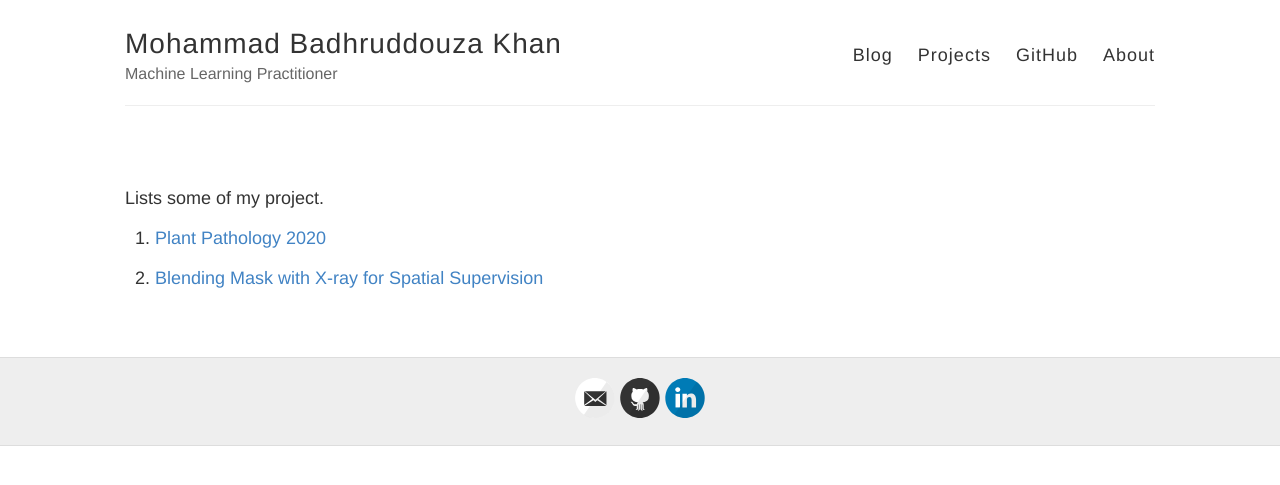
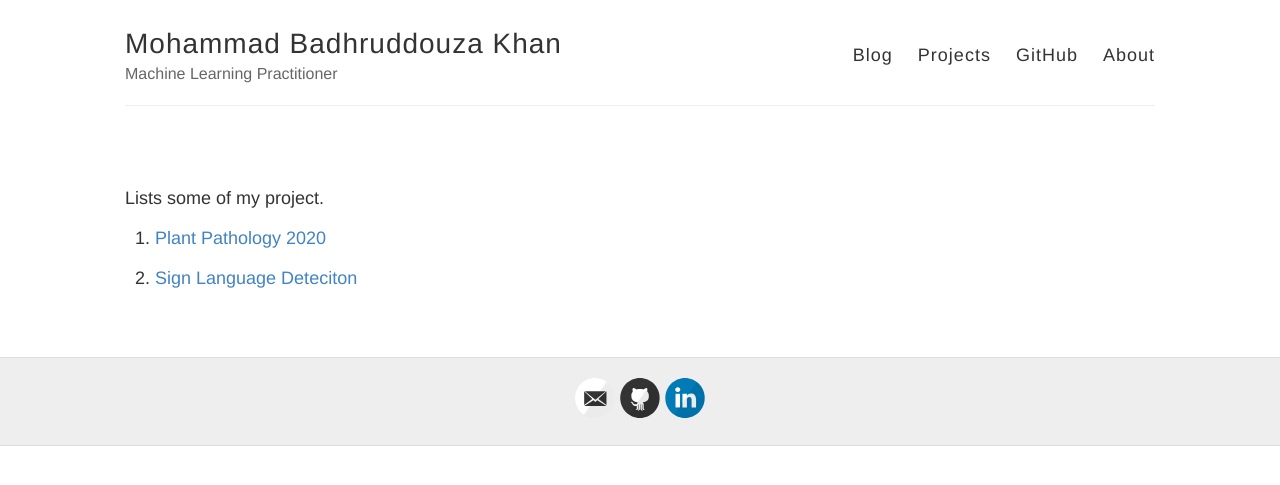
Before and after one commit to kaium123/buffyhridoy.github.io, a Jekyll site: the page built from projects.md, in a window 1280 px wide. Shown: the top 485 px of the page. Built offline with Jekyll 4.4.1, drawn with Linux system fonts in a browser that asks for light colours.

Commit message:
Update projects.md

```diff
--- a/projects.md
+++ b/projects.md
@@ -7,4 +7,4 @@ Lists some of my project.
 
 1. [Plant Pathology 2020](https://github.com/buffyhridoy/plant-pathology-2020)
 
-2. [Blending Mask with X-ray for Spatial Supervision](https://www.kaggle.com/ipythonx/blending-mask-with-x-ray-for-spatial-supervision)
+2. [Sign Language Deteciton](https://github.com/buffyhridoy/Sign-Language-Detection-using-ACTION-RECOGNITION-with-Python--LSTM-Deep-Learning-Model)
```
